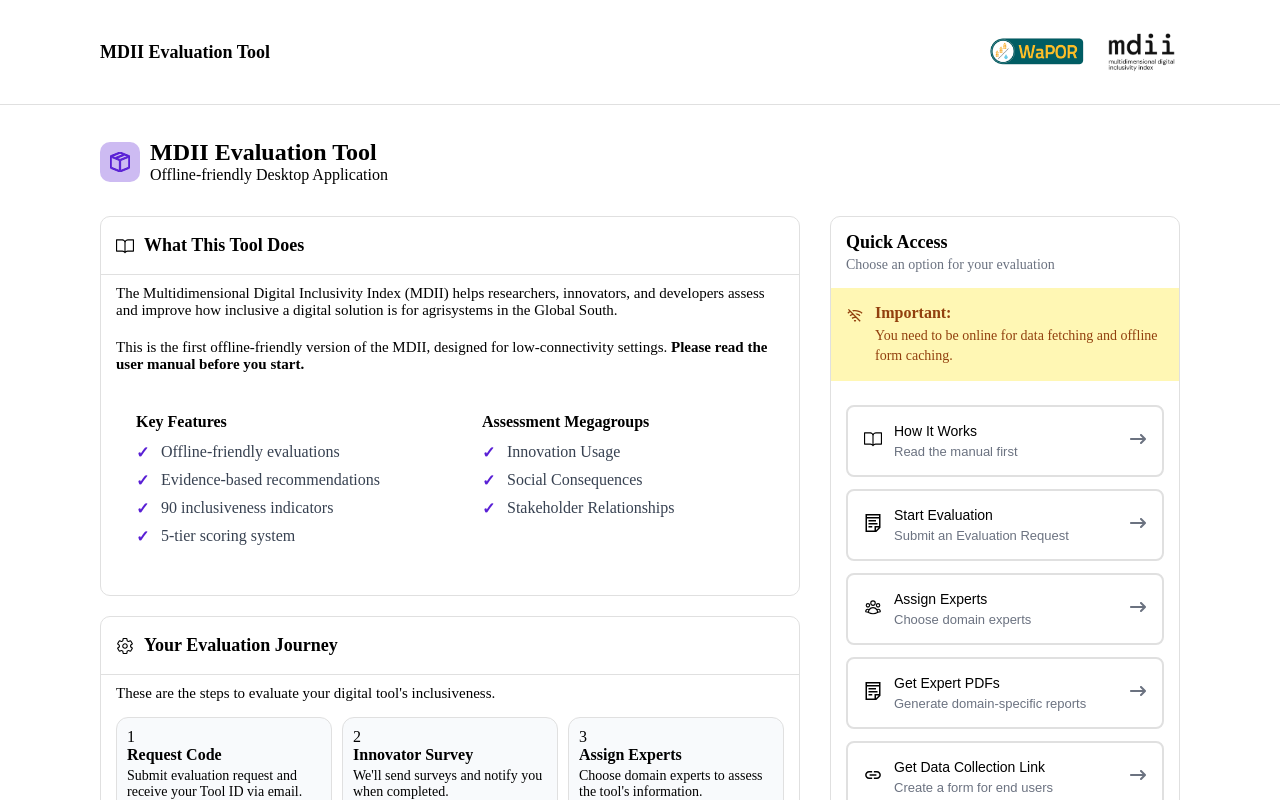
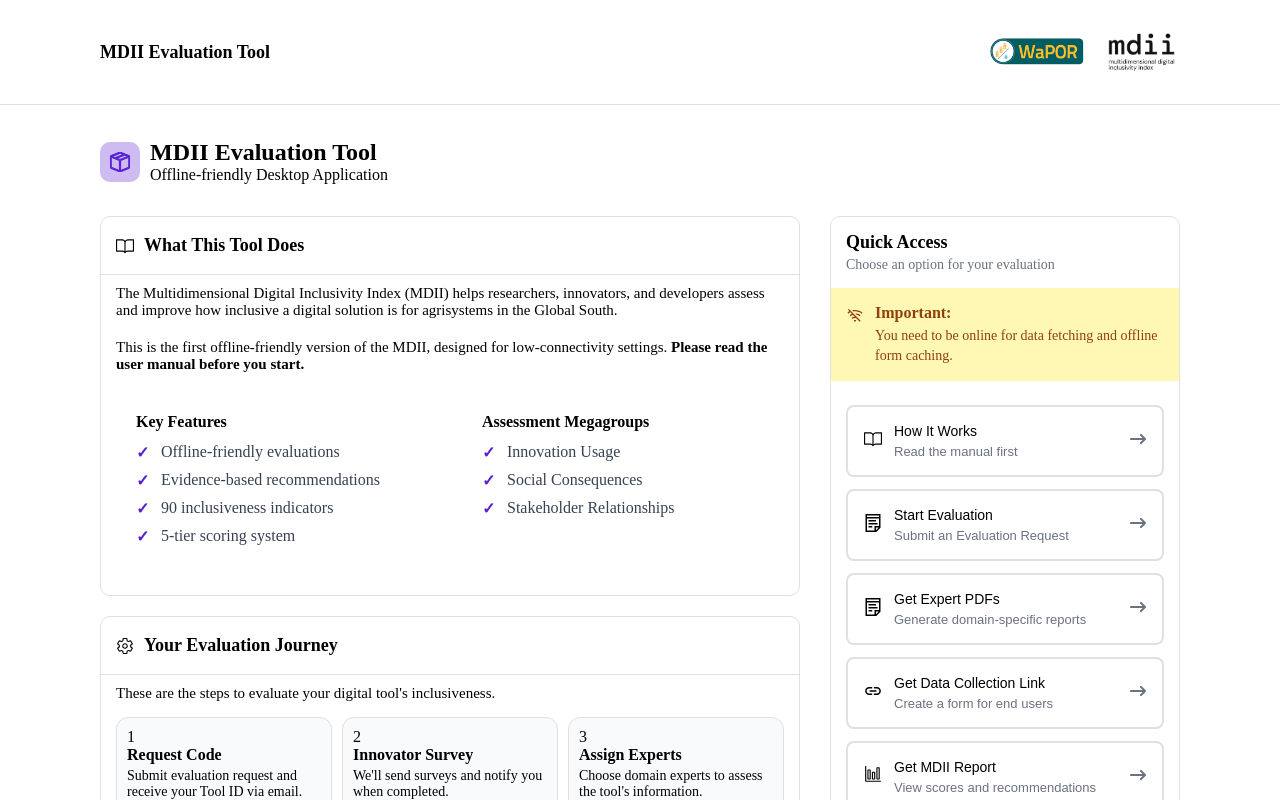
Before and after one commit to saliha-ziyard/mdii-offline-desktop-app, a React app: page / in a window 1280 px wide. Shown: the top 800 px of the page. Built offline with nearby package versions, Linux system fonts and the light colour scheme.

Commit message:
commented out assign experts

```diff
--- a/src/components/subcomponents/Dashboard/QuickAccessSidebar.jsx
+++ b/src/components/subcomponents/Dashboard/QuickAccessSidebar.jsx
@@ -23,13 +23,13 @@ const QuickAccessSidebar = ({ handlePageChange }) => {
       className: "start-evaluation",
       onClick: () => window.open("https://ee.kobotoolbox.org/x/BQdcE4hj", "_blank")
     },
-    {
-      icon: HiOutlineUserGroup,
-      title: "Assign Experts",
-      subtitle: "Choose domain experts",
-      className: "assign-experts",
-      onClick: () => handlePageChange("assignExperts")
-    },
+    // {
+    //   icon: HiOutlineUserGroup,
+    //   title: "Assign Experts",
+    //   subtitle: "Choose domain experts",
+    //   className: "assign-experts",
+    //   onClick: () => handlePageChange("assignExperts")
+    // },
     {
       icon: GrNotes,
       title: "Get Expert PDFs",
```
